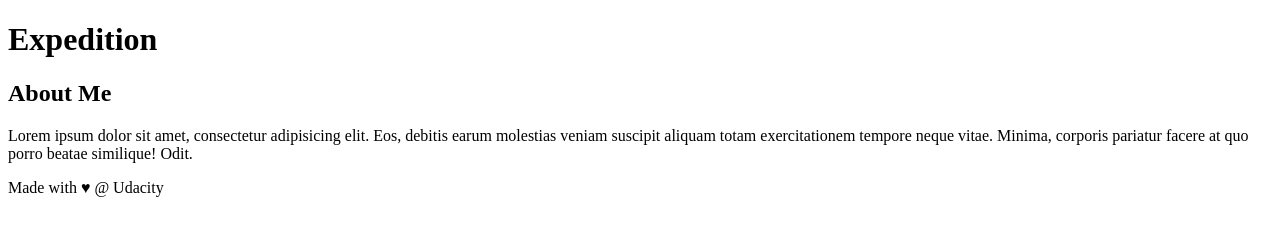
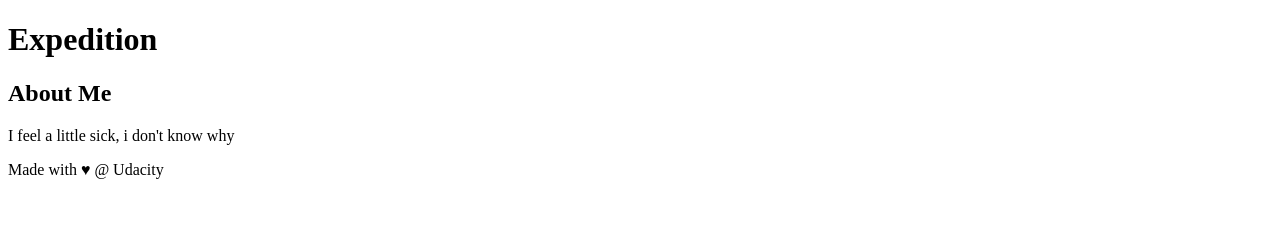
Before and after one commit to HumbertoED/tutorial-udacity-full-done, a plain HTML site: page index.html in a window 1280 px wide. Drawn offline with Linux system fonts and the light colour scheme.

Commit message:
I added information about myself

```diff
--- a/index.html
+++ b/index.html
@@ -23,7 +23,7 @@
     <aside>
         <h2>About Me</h2>
 
-        <p>Lorem ipsum dolor sit amet, consectetur adipisicing elit. Eos, debitis earum molestias veniam suscipit aliquam totam exercitationem tempore neque vitae. Minima, corporis pariatur facere at quo porro beatae similique! Odit.</p>
+        <p>I feel a little sick, i don't know why</p>
     </aside>
     <!-- end of new content -->
 
```
